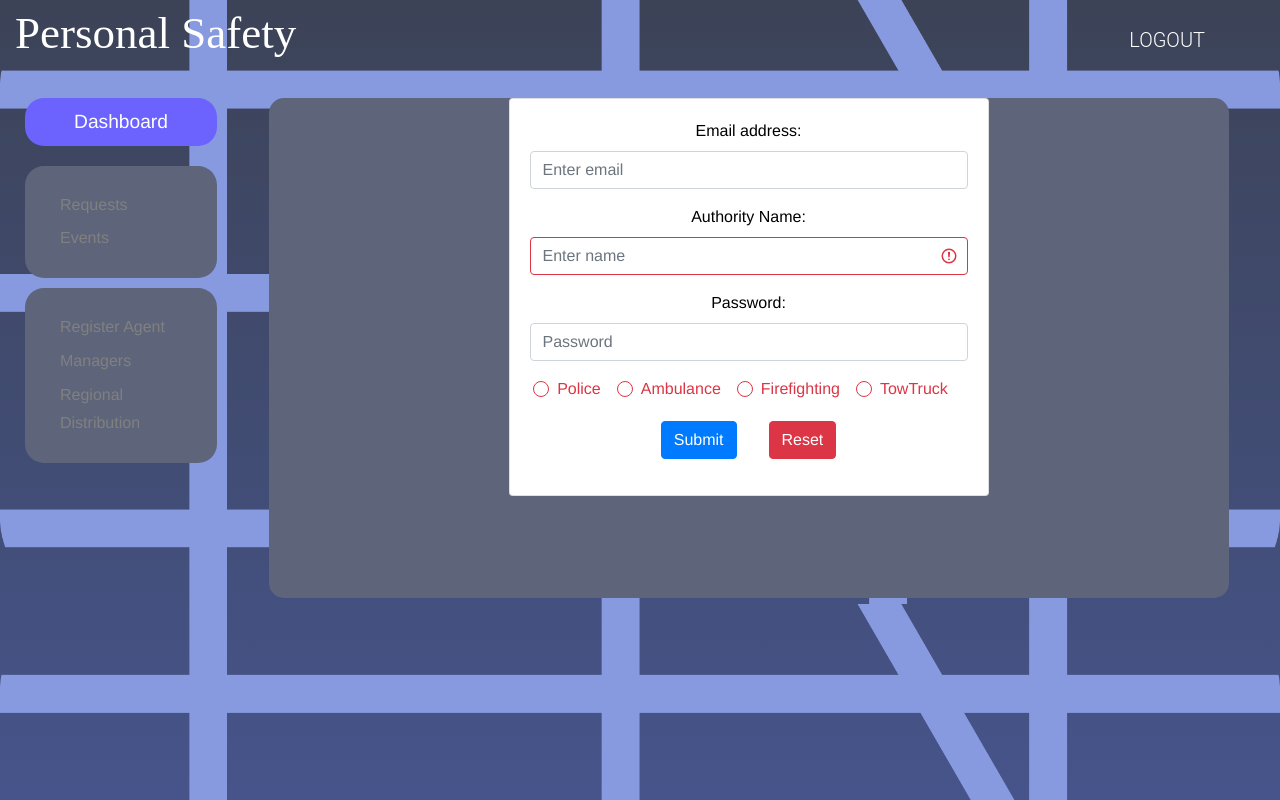
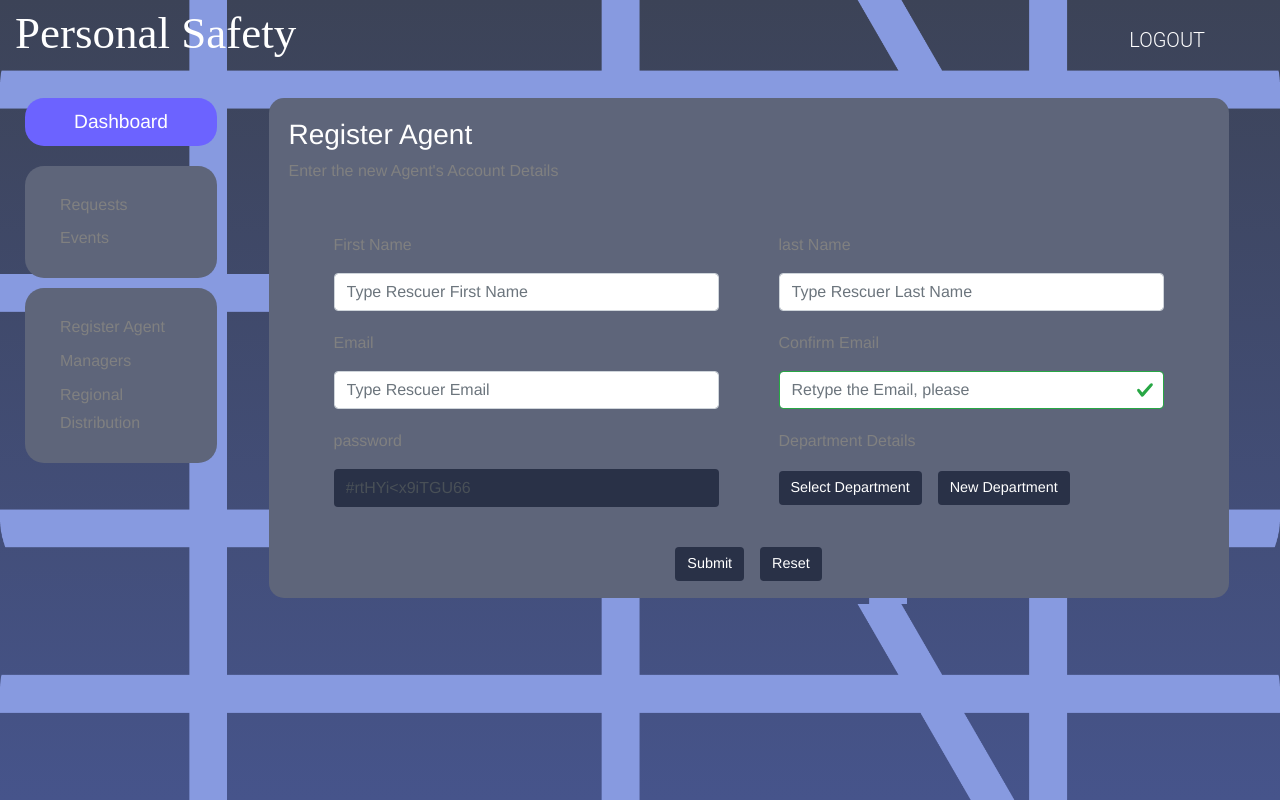
Before and after one commit to B0RU/B0RU-PersonalSafety-frontend, a Vue app: page /admin/register-agent in a window 1280 px wide. Built offline with nearby package versions, Linux system fonts and the light colour scheme; no server answers; sample sign-in values are in the browser's storage.

Commit message:
modify registerPersonnel layout

```diff
--- a/src/components/RegisterPersonnel.vue
+++ b/src/components/RegisterPersonnel.vue
@@ -1,119 +1,229 @@
 <template>
-<b-card class="main">
-  <div>
+  <div class="mainActions">
+    <h3>Register Agent</h3>
+    <p class="subhead">Enter the new Agent's Account Details</p>
+    <b-container fluid class="register">
       <b-form @submit="onSubmit" @reset="onReset" v-if="show">
-      <b-form-group
-        id="input-group-1"
-        label="Email address:"
-        label-for="input-1"
-      >
+        <div class="name">
+          <b-col sm="6">
+            <b-col sm="5">
+              <label for="firstName" class="label">First Name</label>
+            </b-col>
+            <b-col sm="12">
               <b-form-input
-          id="input-1"
+                v-model="firstName"
+                id="firstName"
+                size="md"
+                placeholder="Type Rescuer First Name"
+                type="text"
+                required
+              ></b-form-input>
+            </b-col>
+          </b-col>
+          <b-col sm="6">
+            <b-col sm="5">
+              <label for="lastName" class="label">last Name</label>
+            </b-col>
+            <b-col sm="12">
+              <b-form-input
+                v-model="lastName"
+                id="lastName"
+                size="md"
+                placeholder="Type Rescuer Last Name"
+                type="text"
+                required
+              ></b-form-input>
+            </b-col>
+          </b-col>
+        </div>
+        <div class="email">
+          <b-col sm="6">
+            <b-col sm="5">
+              <label for="email" class="label">Email</label>
+            </b-col>
+            <b-col sm="12">
+              <b-form-input
                 v-model="form.email"
+                id="email"
+                size="md"
+                placeholder="Type Rescuer Email"
                 type="email"
                 required
-          placeholder="Enter email"
               ></b-form-input>
-      </b-form-group>
-
-      <b-form-group id="input-group-2" label="Authority Name:" label-for="input-2">
+            </b-col>
+          </b-col>
+          <b-col sm="6">
+            <b-col sm="5">
+              <label for="confirm-email" class="label">Confirm Email</label>
+            </b-col>
+            <b-col sm="12">
               <b-form-input
-          id="input-2"
-          v-model="form.fullName"
+                id="confirm-email"
+                v-model="confirm"
+                :state="emailState"
+                size="md"
+                placeholder="Retype the Email, please"
+                type="email"
                 required
-          placeholder="Enter name"
-          :state="nameState"
+                v-bind:value="form.email"
               ></b-form-input>
-      </b-form-group>
-
-      <b-form-group id="input-group-3" label="Password:" label-for="input-3">
-        <b-form-input
-            id="text-password"
-            v-model="form.password"
-            type="password"
-            required
-            placeholder="Password"
-            aria-describedby="password-help-block"
-        ></b-form-input>
-      </b-form-group>
-      <b-form-radio-group id="input-group-4" required v-model="form.authorityType" :state="Authoritystate" :options="options" label="Authority Type:">
-              <b-form-invalid-feedback :state="Authoritystate"></b-form-invalid-feedback>
-              <b-form-valid-feedback :state="Authoritystate"></b-form-valid-feedback>
-      </b-form-radio-group>
-
-      <b-button type="submit" variant="primary">Submit</b-button>
-      <b-button type="reset" variant="danger">Reset</b-button>
+            </b-col>
+          </b-col>
+        </div>
+        <div class="password">
+          <b-col sm="6">
+            <b-col sm="5">
+              <label for="password" class="label">password</label>
+            </b-col>
+            <b-col sm="12">
+              <b-form-input v-model="form.password" id="password" size="md" disabled></b-form-input>
+            </b-col>
+          </b-col>
+          <b-col sm="6" class="btns">
+            <b-col sm="7">
+              <label class="label">Department Details</label>
+            </b-col>
+            <b-col sm="14" style="margin-left:15px">
+              <b-button>Select Department</b-button>
+              <b-button>New Department</b-button>
+            </b-col>
+          </b-col>
+        </div>
+        <div>{{getMessages}}</div>
+        <div class="form-btns">
+          <div style="margin:0 auto;">
+            <b-button type="submit">Submit</b-button>
+            <b-button type="reset">Reset</b-button>
+          </div>
+        </div>
       </b-form>
+    </b-container>
   </div>
-  <div> {{getMessages}} </div>
-
-</b-card>
 </template>
 
 <script>
-
 export default {
+  name: 'RegisterRescuer',
   data() {
     return {
+      firstName: '',
+      lastName: '',
+      confirm: '',
+      show: true,
+      isLoading: false,
+      passwordLength: 15,
       form: {
+        fullName: '',
         email: '',
-        fullName: '',
         password: '',
-        authorityType: null,
+        existingDepartmentId: '',
+        authorityType: '',
+        distributionId: '',
+        departmentLongitude: '',
+        departmentLatitude: '',
       },
-      show: true,
-      options: [
-        { text: 'Police', value: 1 },
-        { text: 'Ambulance', value: 2 },
-        { text: 'Firefighting', value: 3 },
-        { text: 'TowTruck', value: 4 },
-      ],
     };
   },
+  mounted() {
+    this.generatePassword();
+  },
   computed: {
-    Authoritystate() {
-      return Boolean(this.form.authorityType);
-    },
-    nameState() {
-      return this.form.fullName.length > 4;
+    emailState() {
+      return this.confirm === this.form.email;
     },
     getMessages() {
-      return this.$store.getters.messages;
+      return this.$store.state.register.message;
     },
   },
   methods: {
     onSubmit(evt) {
       evt.preventDefault();
-      this.$store.dispatch('register/registerPersonnel', this.form);
+      // this.$store.dispatch('register/registerAgent', this.form);
+      this.form.fullName = `${this.firstName} ${this.lastName}`;
+      console.log(this.form);
     },
     onReset(evt) {
       evt.preventDefault();
       // Reset our form values
+      this.firstName = '';
+      this.lastName = '';
       this.form.email = '';
-      this.form.fullName = '';
       this.form.password = '';
-      this.form.authorityType = null;
+      this.confirm = '';
+      this.generatePassword();
       // Trick to reset/clear native browser form validation state
       this.show = false;
       this.$nextTick(() => {
         this.show = true;
       });
     },
+    generatePassword() {
+      if (!this.passwordLength) return;
+      this.triggerLoading(true);
+      let password = '';
+      let characters = 'abcdefghijklmnopqrstuvwxyzABCDEFGHIJKLMNOPQRSTUVWXYZ0123456789';
+      characters += '!#$%&*+-;<=>?@';
+      for (let i = 0; i < this.passwordLength; i += 1) {
+        password += characters.charAt(
+          Math.floor(Math.random() * characters.length),
+        );
+      }
+      this.form.password = password;
+      this.triggerLoading(false);
+    },
+    triggerLoading(state) {
+      this.isLoading = state;
+    },
   },
 };
 </script>
 
 <style lang="scss" scoped>
-
-.main{
-    max-width: 50%;
+.mainActions {
+  display: block;
+  text-align: left;
+  padding: 20px;
+}
+.subhead {
+  color: gray;
+}
+.register {
+  margin-top: 50px;
+}
+button {
+  background-color: #293147;
+  border: none;
+  font-size: 0.9rem;
+  &:first-of-type{
+  margin-right: 1rem;
+  }
+}
+.label {
+  margin-bottom: 1rem;
+  float: left;
+  color: gray;
+}
+.email {
+  display: flex;
+  margin-top: 20px;
+}
+.name {
+  display: flex;
+  margin-top: 20px;
+}
+.password {
+  display: flex;
+  margin-top: 20px;
+}
+#password {
+  background-color: #293147;
+  border: none;
+}
+.btns {
+  display: grid;
+}
+.form-btns {
     margin: 0 auto;
-    color: black;
-    position: relative;
-
-}
-button{
-    margin: 1rem;
-}
-
+    display: flex;
+    margin-top: 40px;}
 </style>
```
Lines whose indentation alone changed are shown as unchanged.
